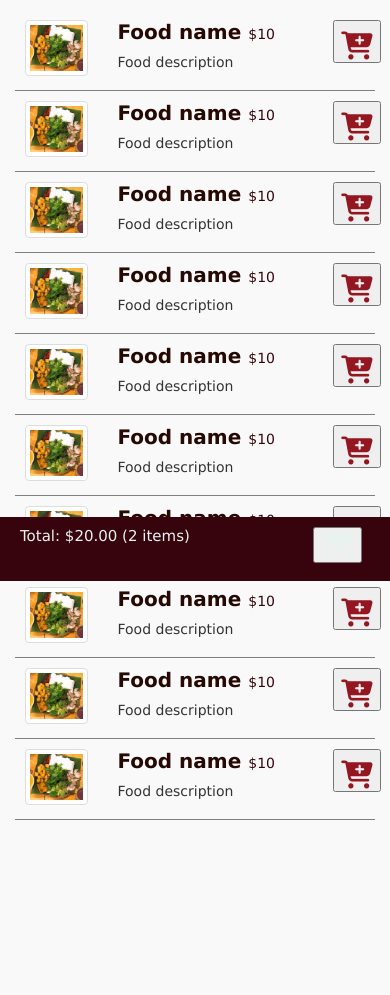
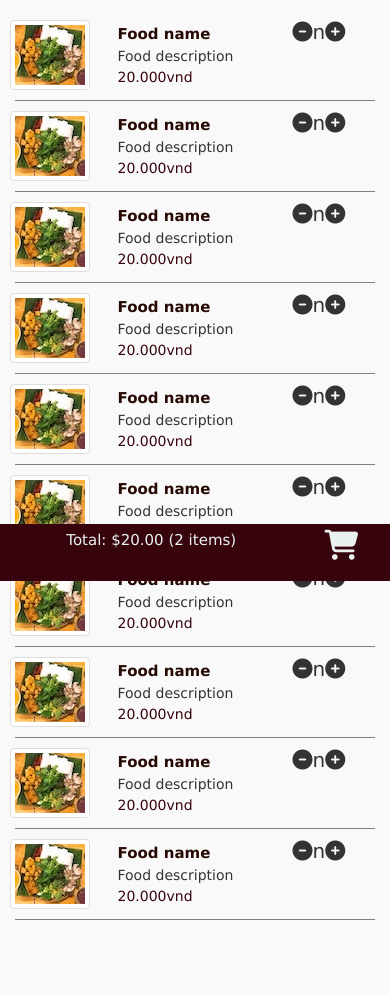
Before and after one commit to RicardoSerranoPena/fastq, a Node server app: template views/shop.ejs in a window 390 px wide. Shown: the part 263-1258 px from the top of the page. Before the commit the page ends 1083 px from the top, so only its background shows below. Run offline with Node 20, Linux system fonts and the light colour scheme; the template is opened without the code that fills it: most values are stand-ins (such as "Sample title", 1, 10 or a date in 2020); some libraries are stand-ins or nearby versions.

Commit message:
added some better design

```diff
--- a/public/stylesheets/style.css
+++ b/public/stylesheets/style.css
@@ -149,7 +149,7 @@ a {
     padding-bottom: 5rem;
 }
 .row-product-list .food-name {
-    font-size: 2rem;
+    font-size: 1.5rem;
     color: #250902;
     font-weight: bold;
 }
@@ -163,9 +163,35 @@ a {
     border-bottom: 1px solid grey;
 }
 
-.add-to-cart-button {
-    padding-top: 1rem;
-    color: #931621;
+.row-product-item {
+    display: flex;
+}
+
+.food-description {
+    display: block;
+    padding-left: 1rem;
+    padding-right: 1rem;
+}   .food-description p {
+    margin: 5px;
+}
+
+.food-select-amount {
+    right: 0;
+    bottom: 0;
+    position: relative;
+    font-size: 2rem;
+} .food-select-amount .row {
+    display: flex;
+    right: 0;
+}
+
+.row-product-item .col-xs-3, .col-xs-6 {
+    padding: 0;
+}
+
+.col-auto {
+    width: auto;
+    max-width: none;
 }
 
 .section{
@@ -174,6 +200,12 @@ a {
 }
 
 .shopping-cart-button {
+    color: #EAF2EF;
+    background-color: inherit;
+    border: 0;
+    font-size: 1.5rem;
+}
+.btn.focus, .btn:focus, .btn:hover {
     color: #EAF2EF;
 }
 
@@ -197,6 +229,45 @@ a {
 
 .col-shopping-cart {
     align-items: flex-end;
+    padding-bottom: 1rem;
+}
+
+.modal-header .close {
+    font-size: 3rem;
+}
+
+.modal-dialog {
+    margin: 0;
+    position: fixed;
+    max-width: 100%;
+    max-height: 100%;
+    height: 70%;
+    width: 100%;
+    bottom: 0;
+}
+
+.modal-content {
+    width: 100%;
+    height: 100%;
+    max-width: 100%;
+    max-height: 100%;
+}
+
+.modal-body .modal-total-row {
+    text-align: right;
+}
+
+.modal-body .cart-items-row {
+    font-size: 1.8rem;
+} .modal-body .cart-items-row .col {
+    padding: 1rem;
+}
+
+.modal-footer {
+    bottom: 0;
+    right: 0;
+    position: absolute;
+    border-top: none;
 }
 
 @media(max-width:960px){
--- a/views/shop.ejs
+++ b/views/shop.ejs
@@ -22,16 +22,37 @@
             <div class="row row-product-list">
                 <% for (var i =1; i <=10;  i++ ) { %>
                     <div class="col-12 col-products">
-                        <div class="row">
-                            <div class="col-xs-3 my-auto">
-                                <img class="img img-thumbnail rounded" src="images/food.jpg" alt="...">
+                        <div class="row row-product-item">
+                            <div class="col-xs-3">
+                                <div class="menu-item-img">
+                                    <img class="img-fluid img-thumbnail rounded" src="images/food-sm.jpg" alt="...">
+                                </div>
                             </div>
-                            <div class="col-xs-7 my-auto">
-                                <p><span class="food-name">Food name   </span><span class="price">   $10</span</p>
-                                <p>Food description</p>
+                            <div class="col-xs-6">
+                                <div class="food-description">
+                                    <p><span class="food-name">Food name   </span></p>
+                                    <p>Food description</p>
+                                    <p><span class="price">20.000vnd</span></p>
+                                </div>
                             </div>
-                            <div class="col-xs-2 my-auto align-self-center">
-                                <button class="add-to-cart-button" type="submit"><i class="fas fa-cart-plus fa-2x"></i></button>
+                            <div class="col-xs-3 align-self-center">
+                                <div class="food-select-amount container">
+                                    <div class="row row-select-amount align-self-center justify-content-end">
+                                        <div class="col">
+                                            <div class="minus">
+                                                <i class="fas fa-minus-circle"></i>
+                                            </div>
+                                        </div>
+                                        <div class="col">
+                                            <p> n </p>
+                                        </div>
+                                        <div class="col">
+                                            <div class="plus">
+                                                <i class="fas fa-plus-circle"></i>
+                                            </div>
+                                        </div>
+                                    </div>
+                                </div>
                             </div>
                         </div>
                     </div>
@@ -40,19 +61,66 @@
         </div>
     </section>
 
-    <footer class="shopping-cart section">
+    <footer class="shopping-cart">
         <div class="container">
             <div class="row row-shopping-cart">
                 <div class="col-xs-9 align-items-center">
-                    <p class="cart-total">Total: $20.00 (2 items)</p>
+                    <button type="button" data-toggle="modal" data-target="#cart-modal" class="shopping-cart-button btn btn-block">
+                        Total: $20.00 (2 items)
+                    </button>
                 </div>
                 <div class="col-xs-3 col-shopping-cart align-self-end">
-                    <button class="shopping-cart-button"><i class="fas fa-shopping-cart fa-2x"></i></button>
+                    <button type="button" data-toggle="modal" data-target="#cart-modal" class="shopping-cart-button btn">
+                        <i class="fas fa-shopping-cart fa-2x"></i>
+                    </button>
                 </div>
             </div>
         </div>
     </footer>
 
+    <div class="modal fade" id="cart-modal" tabindex="-1" role="dialog" aria-hidden="true" class="cart-modal">
+        <div class="modal-dialog" role="document">
+            <div class="modal-content">
+                <div class="modal-header">
+                    <div class="row">
+                        <div class="col-xs-10">
+                            <h3 class="modal-title" id="exampleModalLongTitle">Shop name</h3>
+                        </div>
+                        <div class="col-xs-2">
+                            <button type="button" class="close" data-dismiss="modal" aria-label="Close">
+                              <span aria-hidden="true">&times;</span>
+                            </button>
+                        </div>
+                    </div>
+                </div>
+                <div class="modal-body">
+                    <div class="container">
+                        <div class="row modal-total-row align-items-center">
+                            <div class="col-10">
+                                <h4>Total: <span class="total-qt">(n-items)</span> <span class="total-price">22k</span></h4>
+                            </div>
+                        </div>
+                    </div>
+                    <div class="container">
+                        <div class="row cart-items-row">
+                            <div class="col-xs-8 align-content-center">
+                                <p>product name</p>
+                            </div>
+                            <div class="col-xs-4">
+                                <p>+  n  -</p>
+                            </div>
+                        </div>
+                    </div>
+                </div>
+                <div class="modal-footer">
+                    <form method="get" action="/pay">
+                        <button type="submit" class="btn-lg">Pay</buttton>
+                    </form>
+                </div>
+            </div>
+        </div>
+    </div>
+
 </body>
 <% include partials/script %>
 </html>
```
Also changed, not shown: public/images/food-sm.jpg (added).
